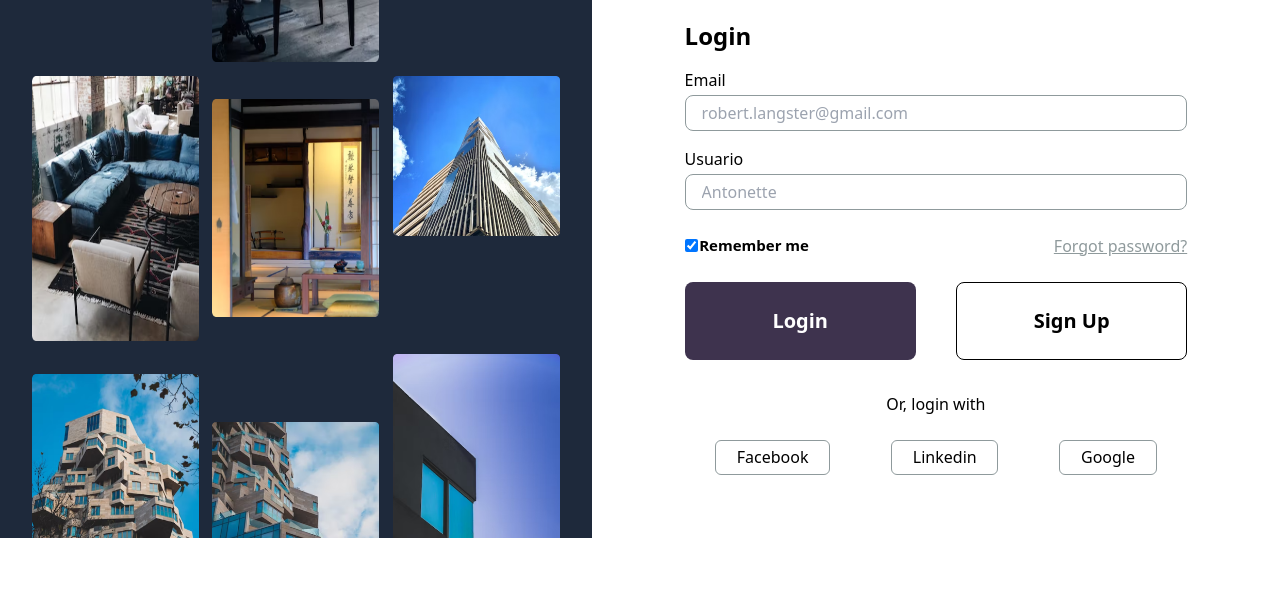
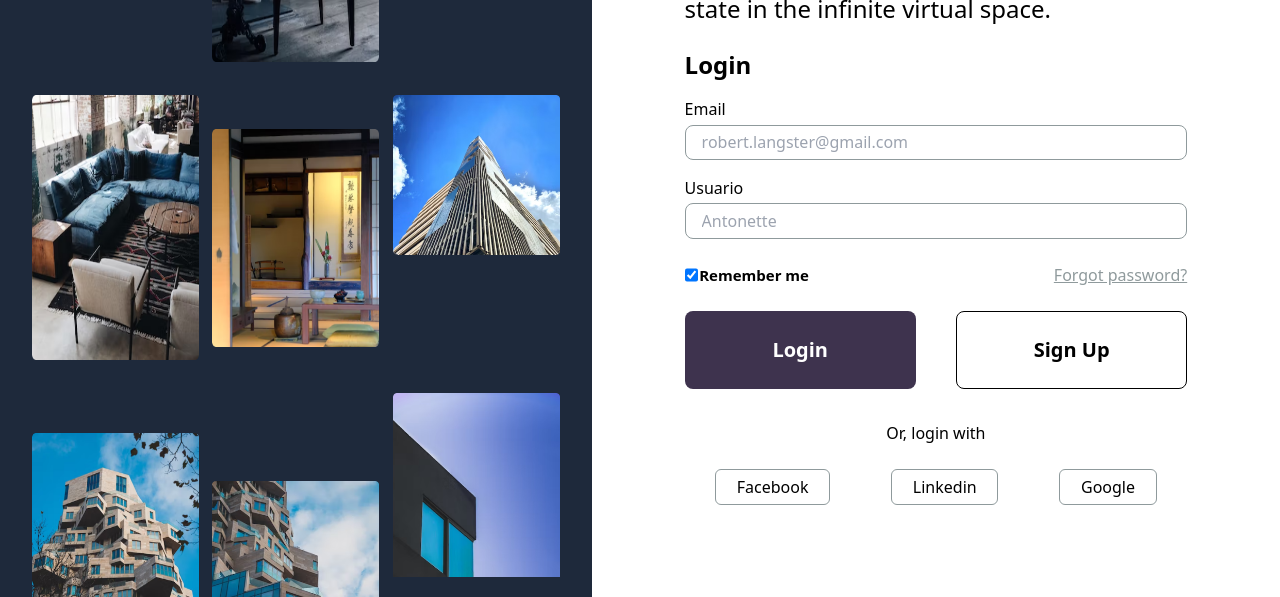
Before and after one commit to WILLIDEVELOPER/William-Soto-Misiones, a plain HTML site: page Recuperacion/index.html in a window 1280 px wide. Shown: the part 203-800 px from the top of the page. Drawn offline with nearby package versions, Linux system fonts and the light colour scheme; no server answers.

Commit message:
Recuperacion done

```diff
--- a/Recuperacion/index.html
+++ b/Recuperacion/index.html
@@ -9,8 +9,8 @@
     <script src="https://cdn.tailwindcss.com"></script>
 </head>
 
-<body>
-    <main id="contenedor" class=" sm:flex  ">
+<body class="h-screen">
+    <main id="contenedor" class=" sm:flex h-full   ">
         <section class="sm:grid sm:grid-cols-3 sm:px-[2rem]  sm:gap-[0.85rem]  bg-slate-800">
             <img class="w-[324px] hidden sm:block  h-[164px] " src="./Assets/Rectangle 6.png" alt="">
             <img class="w-[324px] hidden sm:block h-[265px] " src="./Assets/Rectangle 7.png" alt="">
```
